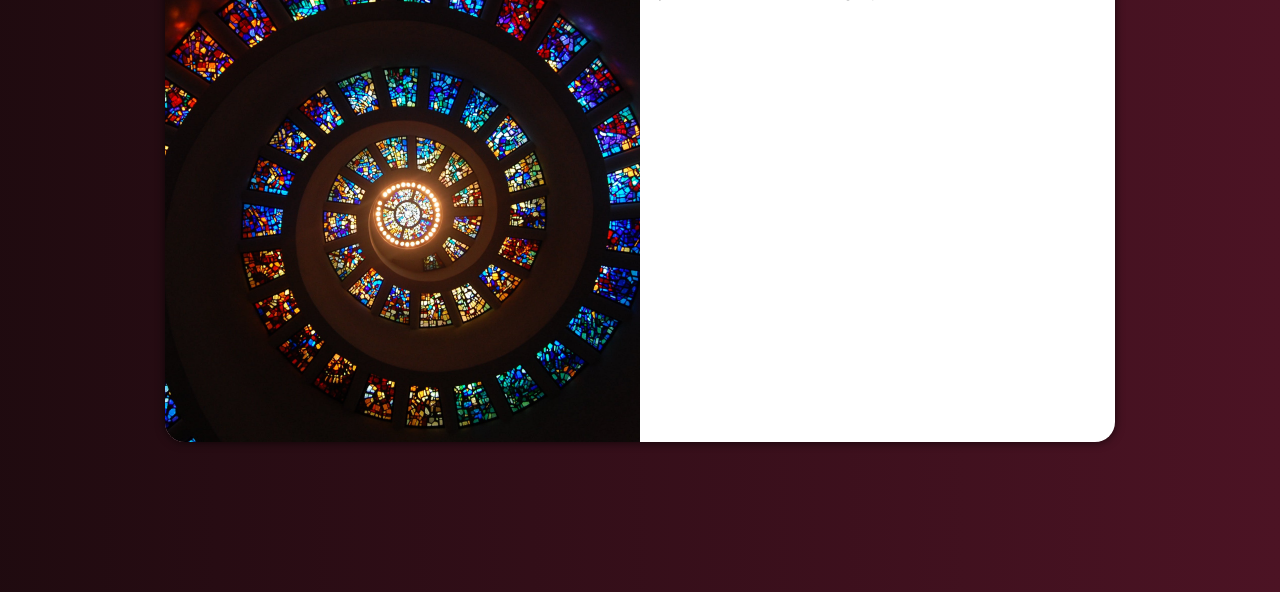
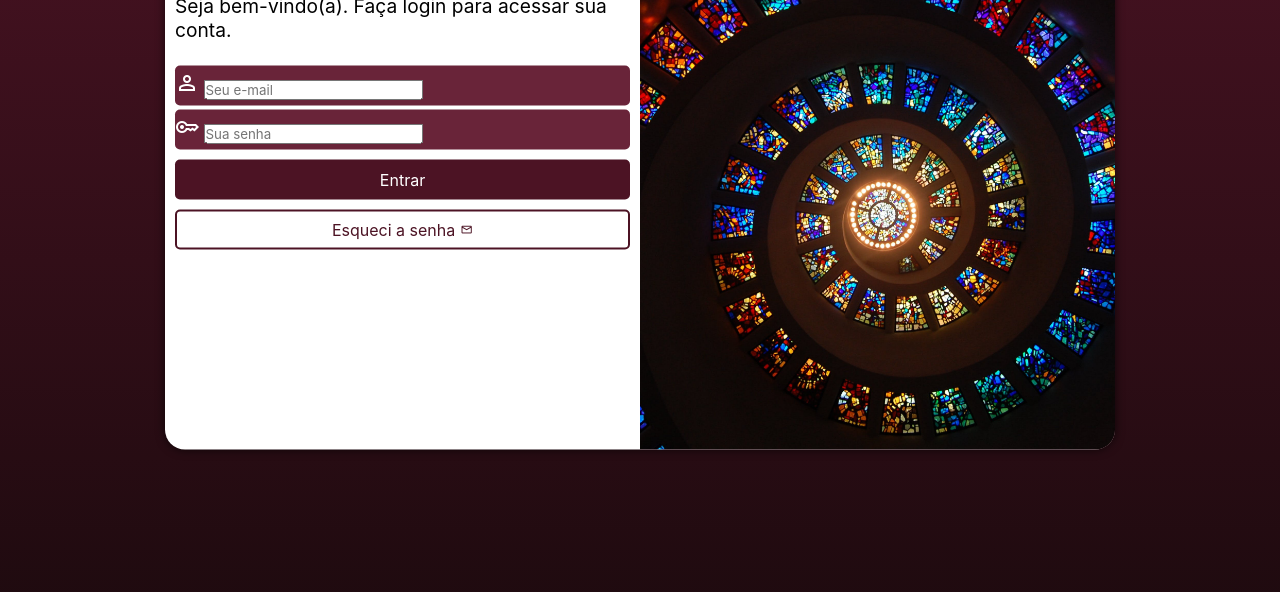
Before and after one commit to gabrielgdy090/projeto-tela-login, a plain HTML site: page index.html in a window 1280 px wide. Shown: the part 208-800 px from the top of the page. Drawn offline with nearby package versions, Linux system fonts and the light colour scheme.

Commit message:
formatação do formulário

```diff
--- a/estilos/media-queries.css
+++ b/estilos/media-queries.css
@@ -1,5 +1,6 @@
 @charset "UTF-8";
 
+/*Celular e Tablet*/
 @media screen and (min-width: 768px) and (max-width: 992px){
 
 
@@ -26,11 +27,13 @@
     }
 }
 
+/*Telas Grandes*/
 @media screen and (min-width: 992px) {
 
     body{
 
-        background-image: linear-gradient(to right,rgba(13, 7, 7, 0.705),#4C1324);
+        background-image: linear-gradient(to top,rgba(13, 7, 7, 0.705),#4C1324);
+
     }
     section#login{
 
@@ -39,15 +42,20 @@
 
     section#login > div#imagem{
 
-        float: left;
+        float: right;
         width: 50%;
         height: 100%;
     }
 
     section#login > div#formulario{
 
-        float: right;
+        float: left;
         width: 50%;
+    }
+
+    div#formulario > p{
+
+        font-size: 1.2em;
     }
 
 
--- a/estilos/style.css
+++ b/estilos/style.css
@@ -29,7 +29,7 @@ main{
 section#login{
     background-color: white;
     width: 250px;
-    height: 500px;
+    height: 515px;
     border-radius: 20px;
     overflow: hidden;
 
@@ -54,8 +54,85 @@ section#login > div#imagem{
 
 }
 
-section#login > div#formulario > h1{
+div#formulario > h1{
 
     text-align: center;
-    padding-top: 10px;
+    margin-top: 10px;
+    font-size: 2em;
 }
+
+div#formulario > p{
+
+    font-size: 0.8em;
+    padding: 10px;
+}
+
+div.campo > label{
+
+        display: none;
+}
+form >div.campo{
+
+    background-color: rgb(105, 36, 57);
+    width: 100%;
+    display: block;
+    border-radius:5px;
+    margin: 4px 0px;
+    height: 40px;
+}
+form{
+
+    padding: 10px;
+}
+
+form > input[type=submit]{
+
+    display: block;
+    font-size: 1em;
+    width: 100%;
+    height: 40px;
+    background-color: #4C1324;
+    color: white;
+    border: none;
+    border-radius: 5px;
+    margin-top: 10px;
+}
+
+form > input[type=submit]:hover{
+    background-color: rgb(44, 11, 22);
+
+}
+
+form>a.botao{
+
+    display: block;
+    text-align: center;
+    font-size: 1em;
+    width: 100%;
+    height: 40px;
+    background-color: white;
+    border: 2px solid #4C1324;
+    text-decoration: none;
+    color: #4C1324;
+    margin-top: 10px;
+    border-radius: 5px;
+    padding-top:8px;
+
+}
+
+form> a.botao:hover{
+
+    background-color: rgb(87, 39, 54);
+    color: white;
+}
+
+form> a.botao > span{
+    font-size: 0.8em;
+    padding-left:5px;
+}
+
+div.campo > span{
+
+    color: white;
+    padding-top: 5px;
+}
--- a/index.html
+++ b/index.html
@@ -7,6 +7,7 @@
     <title>Login</title>
     <link rel="stylesheet" href="estilos/style.css">
     <link rel="stylesheet" href="estilos/media-queries.css">
+    <link rel="stylesheet" href="https://fonts.googleapis.com/css2?family=Material+Symbols+Outlined:opsz,wght,FILL,GRAD@24,400,0,0" />
 </head>
 <body>
     <main>
@@ -18,7 +19,25 @@
                 <h1>Login</h1>
                 <p>Seja bem-vindo(a). Faça login para acessar sua conta.</p>
                 <form action="login.php" method="post">
-
+                    <div class="campo" autocomplete="on">
+                        <span class="material-symbols-outlined">
+                            person
+                            </span>
+                        <input type="email" name="login" id="ilogin" placeholder="Seu e-mail" autocomplete="email" required>
+                        <label for="ilogin">Login:</label>
+                    </div>
+                    <div class="campo">
+                        <span class="material-symbols-outlined">
+                            key
+                        </span>
+                        <input type="password" name="senha" id="isenha" placeholder="Sua senha" autocomplete="current-password" required>
+                        <label for="isenha" >Senha:</label>
+                    </div>
+                    <input type="submit" value="Entrar">
+                    <a href="esqueci.html" class="botao">Esqueci a senha<span class="material-symbols-outlined">
+                        mail
+                        </span>
+                    </a>
                 </form>
             </div>
         </section>
```
Also changed, not shown: 1 other file.
